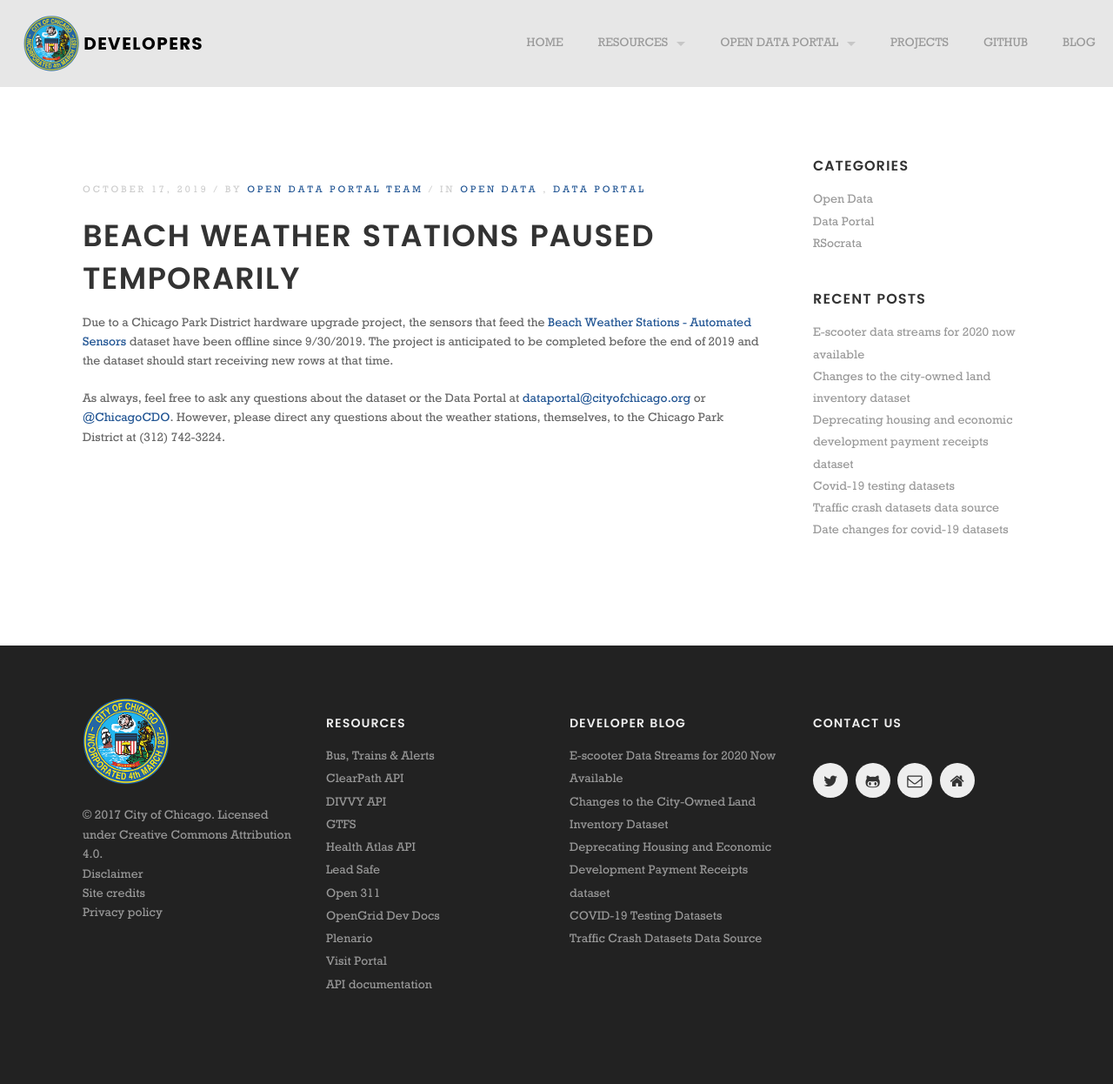
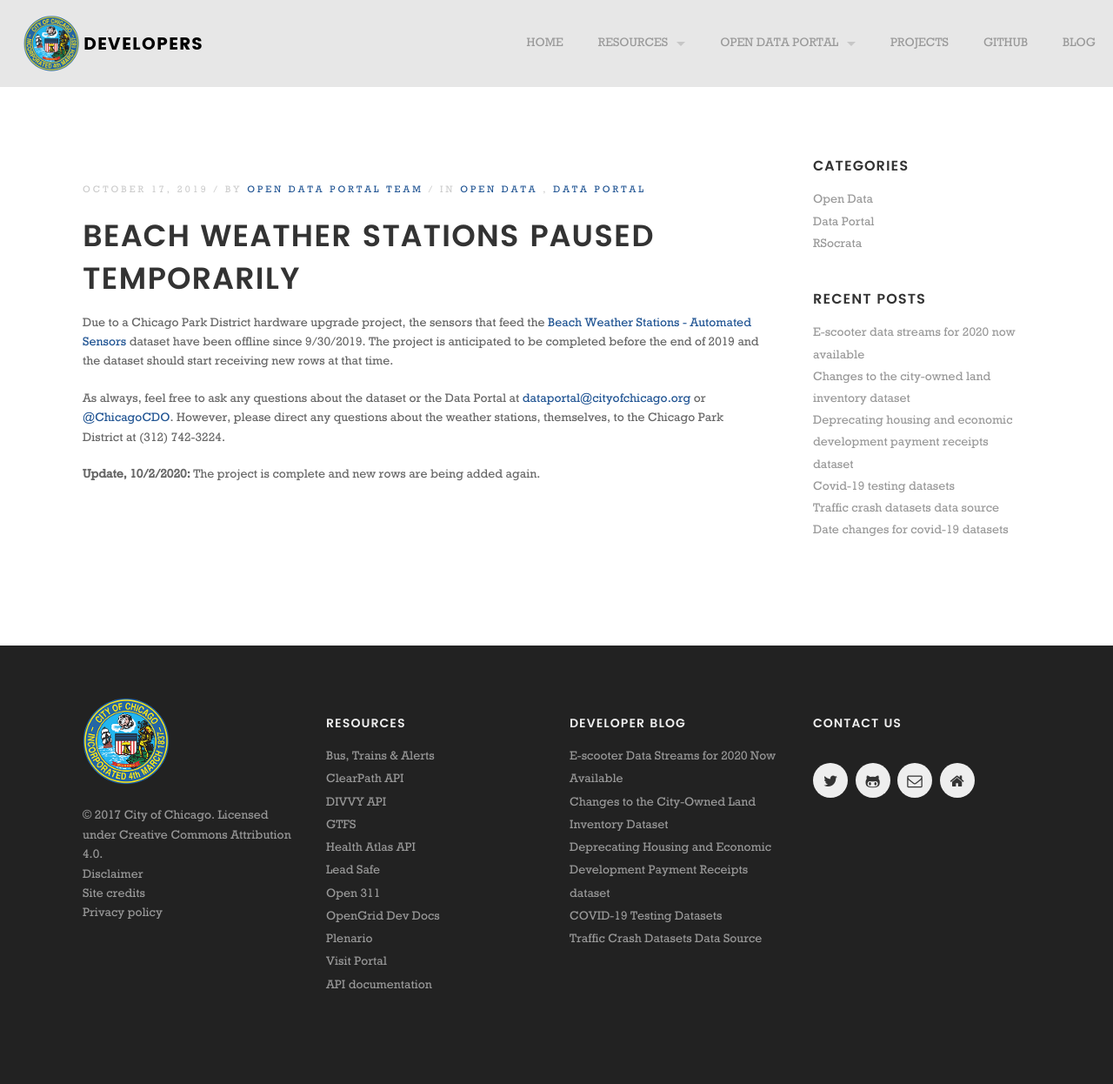
Before and after one commit to Chicago/dev.cityofchicago.org, a Jekyll site: the page built from _posts/2019-10-17-beach-weather-stations-down.md, in a window 1280 px wide. Shown: the whole page at 87% size. Built offline with Jekyll 4.4.1, drawn with Linux system fonts in a browser that asks for light colours; some web fonts are replaced.

Commit message:
Update 2019-10-17-beach-weather-stations-down.md

```diff
--- a/_posts/2019-10-17-beach-weather-stations-down.md
+++ b/_posts/2019-10-17-beach-weather-stations-down.md
@@ -16,3 +16,5 @@
 Due to a Chicago Park District hardware upgrade project, the sensors that feed the [Beach Weather Stations - Automated Sensors](https://data.cityofchicago.org/d/k7hf-8y75) dataset have been offline since 9/30/2019. The project is anticipated to be completed before the end of 2019 and the dataset should start receiving new rows at that time.
 
 As always, feel free to ask any questions about the dataset or the Data Portal at [dataportal@cityofchicago.org](mailto:dataportal@cityofchicago.org) or [@ChicagoCDO](https://twitter.com/ChicagoCDO). However, please direct any questions about the weather stations, themselves, to the Chicago Park District at (312) 742-3224.
+
+**Update, 10/2/2020:** The project is complete and new rows are being added again.
```
